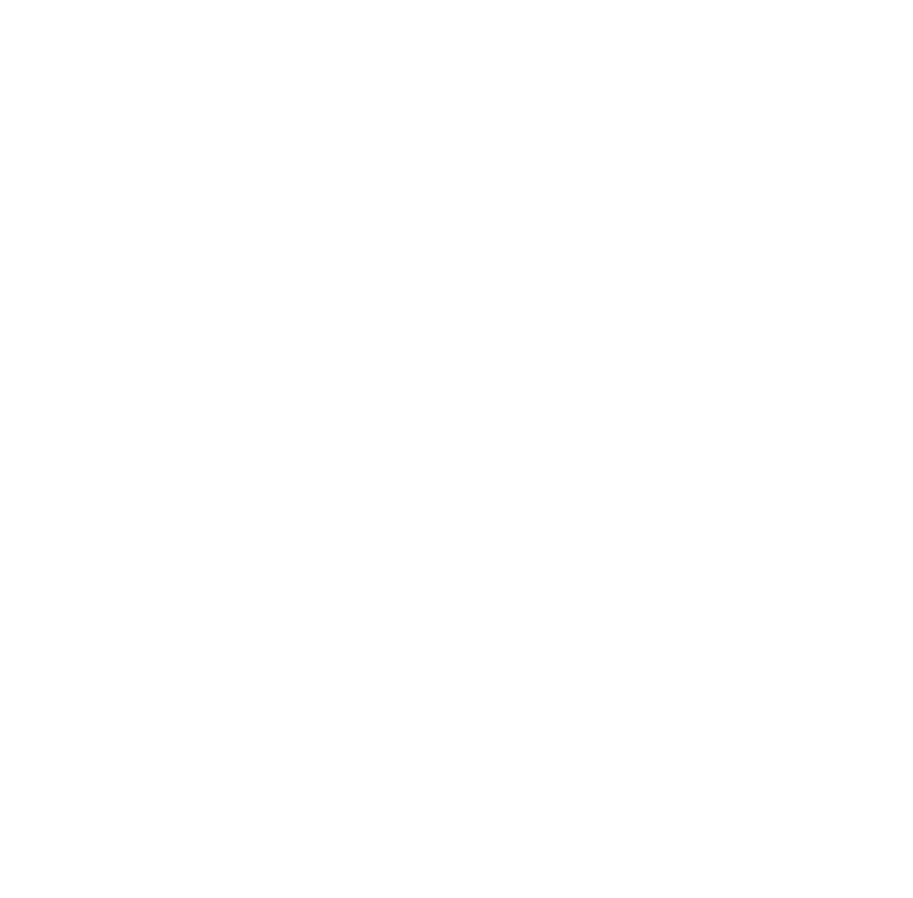
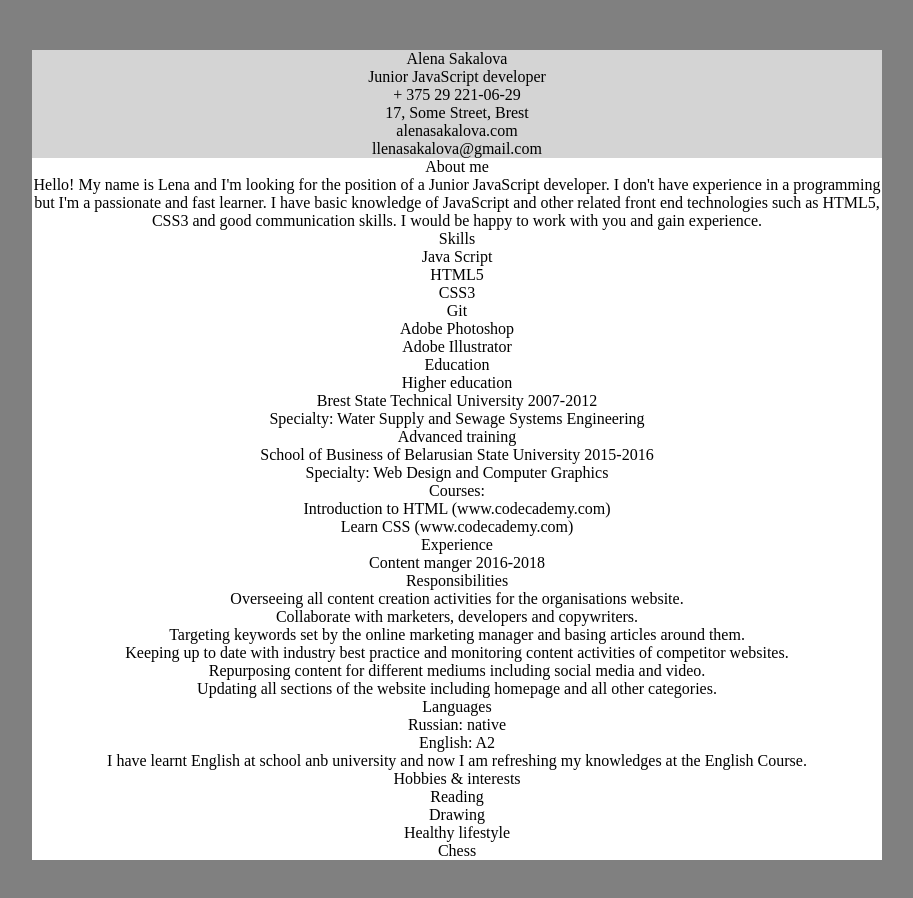
Before and after one commit to fyr-fyrrr/rsschool-codejam1-cv, a plain HTML site: page index.html in a window 1280 px wide. Shown: the whole page, without its empty margins (183-1096 px from the left). Before the commit the page ends 800 px from the top, so only its background shows below. Drawn offline with Linux system fonts and the light colour scheme; files that its build step writes are made by us from their sources.

Commit message:
add information

```diff
--- a/index.html
+++ b/index.html
@@ -9,12 +9,83 @@
   </head>
   <body>
     <header>
+        <h1>Alena Sakalova</h1>
+        <p>Junior JavaScript developer</p>
+        <ul>
+            <li>+ 375 29 221-06-29</li>
+            <li>17, Some Street, Brest</li>
+            <li>alenasakalova.com</li>
+            <li>llenasakalova@gmail.com</li>
+        </ul>
     </header>
     <main>
-        <section></section>
-        <section></section>
-        <section></section>
-        <section></section>
+        <section>
+            <h2>About me</h2>
+            <p>Hello! My name is Lena and I'm looking for the position
+                of a Junior JavaScript developer. I don't have experience in
+                a programming but I'm a passionate and fast learner. I have
+                basic knowledge of JavaScript and other related front end technologies
+                such as HTML5, CSS3 and good communication skills. I would be happy
+                to work with you and gain experience.
+            </p>
+        </section>
+        <section>
+                <h2>Skills</h2>
+                <ul>
+                    <li>Java Script</li>
+                    <li>HTML5</li>
+                    <li>CSS3</li>
+                    <li>Git</li>
+                    <li>Adobe Photoshop</li>
+                    <li>Adobe Illustrator</li>
+                </ul>
+        </section>
+        <section>
+            <h2>Education</h2>
+            <h3>Higher education</h3>
+            <p>Brest State Technical University 2007-2012</p>
+            <p>Specialty: Water Supply and Sewage Systems Engineering</p>
+            <h3>Advanced training</h3>
+            <p>School of Business of Belarusian State University 2015-2016</p>
+            <p>Specialty: Web Design and Computer Graphics</p>
+            <h3>Courses:</h3>
+            <p>Introduction to HTML (www.codecademy.com)</p>
+            <p>Learn CSS (www.codecademy.com)</p>
+
+        </section>
+        <section>
+            <h2>Experience</h2>
+            <p>Content manger 2016-2018</p>
+            <h3>Responsibilities</h3>
+            <ul>
+                <li>Overseeing all content creation activities for the organisations website.</li>
+                <li>Collaborate with marketers, developers and copywriters.</li>
+                <li>Targeting keywords set by the online marketing manager and basing articles around them.</li>
+                <li>Keeping up to date with industry best practice and monitoring content activities of competitor websites.</li>
+                <li>Repurposing content for different mediums including social media and video.</li>
+                <li>Updating all sections of the website including homepage and all other categories.</li>
+            </ul>
+        </section>
+        <section>
+            <h2>Languages</h2>
+            <ul>
+                <li>Russian: native</li>
+                <li>English: A2</li>
+                <p>I have learnt English at school anb university and now
+                    I am refreshing my knowledges at the English Course.
+                </p>
+
+            </ul>
+        </section>
+        <section>
+            <h2>Hobbies & interests</h2>
+            <ul>
+                <li>Reading</li>
+                <li>Drawing</li>
+                <li>Healthy lifestyle</li>
+                <li>Chess</li>
+            </ul>
+        </section>
     </main>
     <footer>
     </footer>
--- a/styles/styles.css
+++ b/styles/styles.css
@@ -0,0 +1,20 @@
+body {
+    background-color: grey;
+   }
+
+header {
+    width: 850px;
+    margin-top: 50px;
+    margin-right: auto;
+    margin-left: auto;
+    background-color: #d4d4d4;
+    text-align: center;
+}
+
+main {
+    width: 850px;
+    margin: 0 auto;
+    margin-bottom: 50px;
+    background-color: #ffffff;
+    text-align: center;
+}
```
